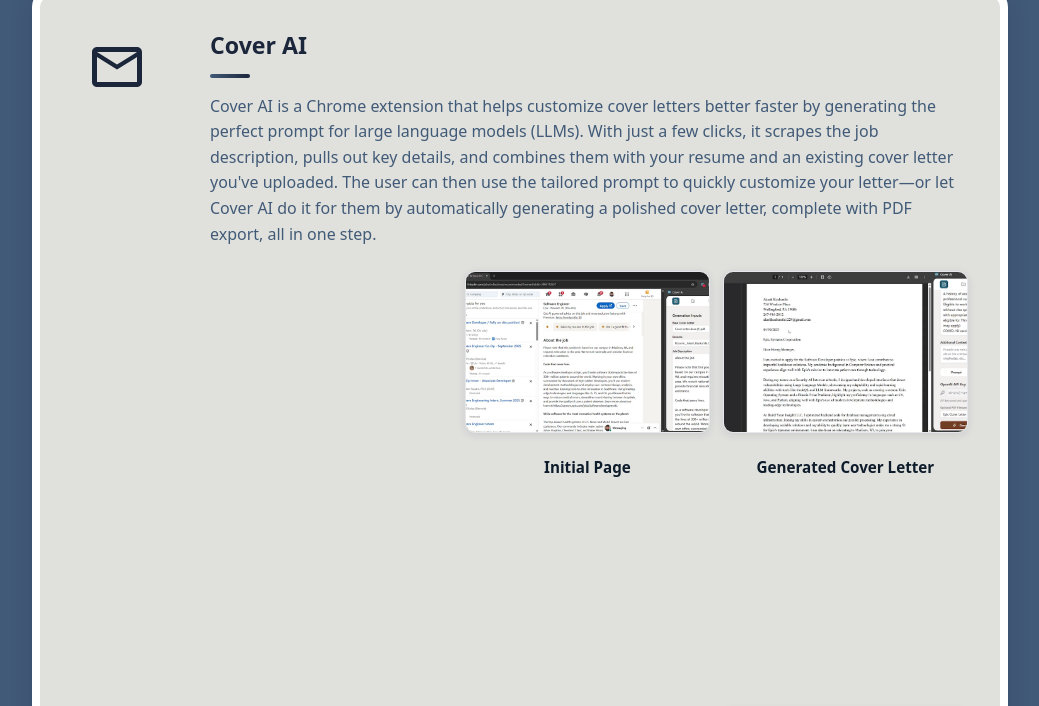
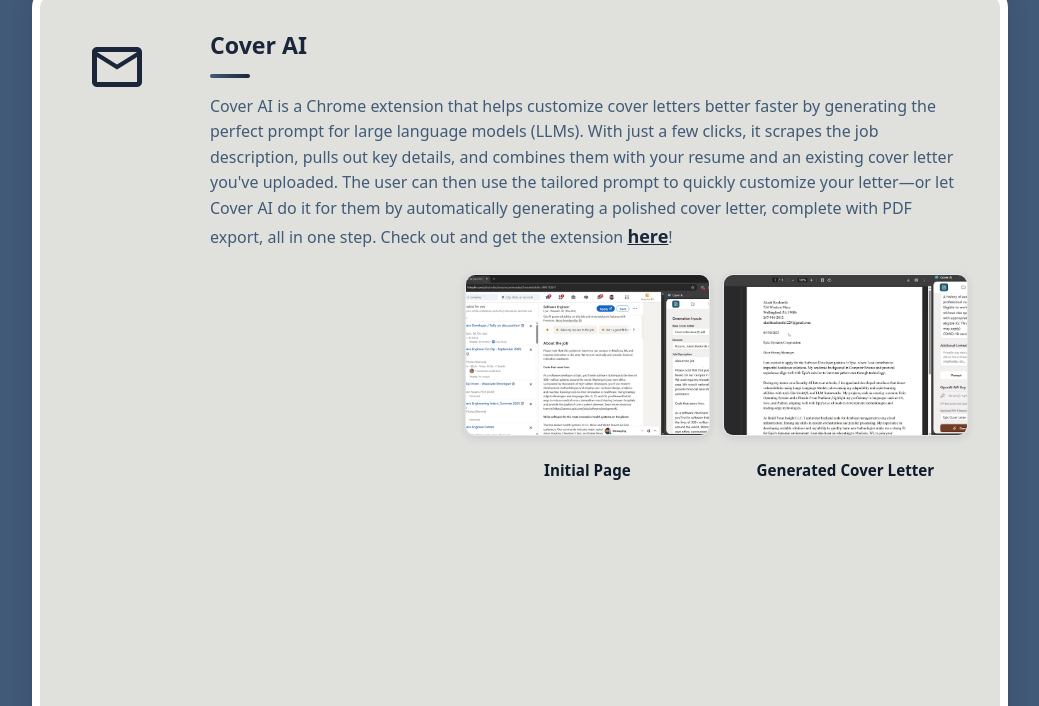
Before and after one commit to akashkau1224/akashkau1224.github.io, a plain HTML site: page index.html in a window 1280 px wide. Shown: the part 6477-7183 px from the top of the page, without its empty margins (120-1159 px from the left). Drawn offline with Linux system fonts and the light colour scheme.

Commit message:
extension

```diff
--- a/index.html
+++ b/index.html
@@ -260,7 +260,7 @@
                 <div class="projectTitle">Cover AI</div>
                 <div class="projectDivider"></div>
                 <div class="projectDescription">
-                    Cover AI is a Chrome extension that helps customize cover letters better faster by generating the perfect prompt for large language models (LLMs). With just a few clicks, it scrapes the job description, pulls out key details, and combines them with your resume and an existing cover letter you've uploaded. The user can then use the tailored prompt to quickly customize your letter—or let Cover AI do it for them by automatically generating a polished cover letter, complete with PDF export, all in one step.
+                    Cover AI is a Chrome extension that helps customize cover letters better faster by generating the perfect prompt for large language models (LLMs). With just a few clicks, it scrapes the job description, pulls out key details, and combines them with your resume and an existing cover letter you've uploaded. The user can then use the tailored prompt to quickly customize your letter—or let Cover AI do it for them by automatically generating a polished cover letter, complete with PDF export, all in one step. Check out and get the extension <a href = "https://chromewebstore.google.com/detail/ddnckoghaimhgcmkgkkdaclnkmfdhjlc?utm_source=item-share-cb" target="_blank" rel="noopener noreferrer" class="osLec">here</a>!
                 </div>
                 <div class="projectImageContainer">
                     <div class="projectImageWithCaption">
```
